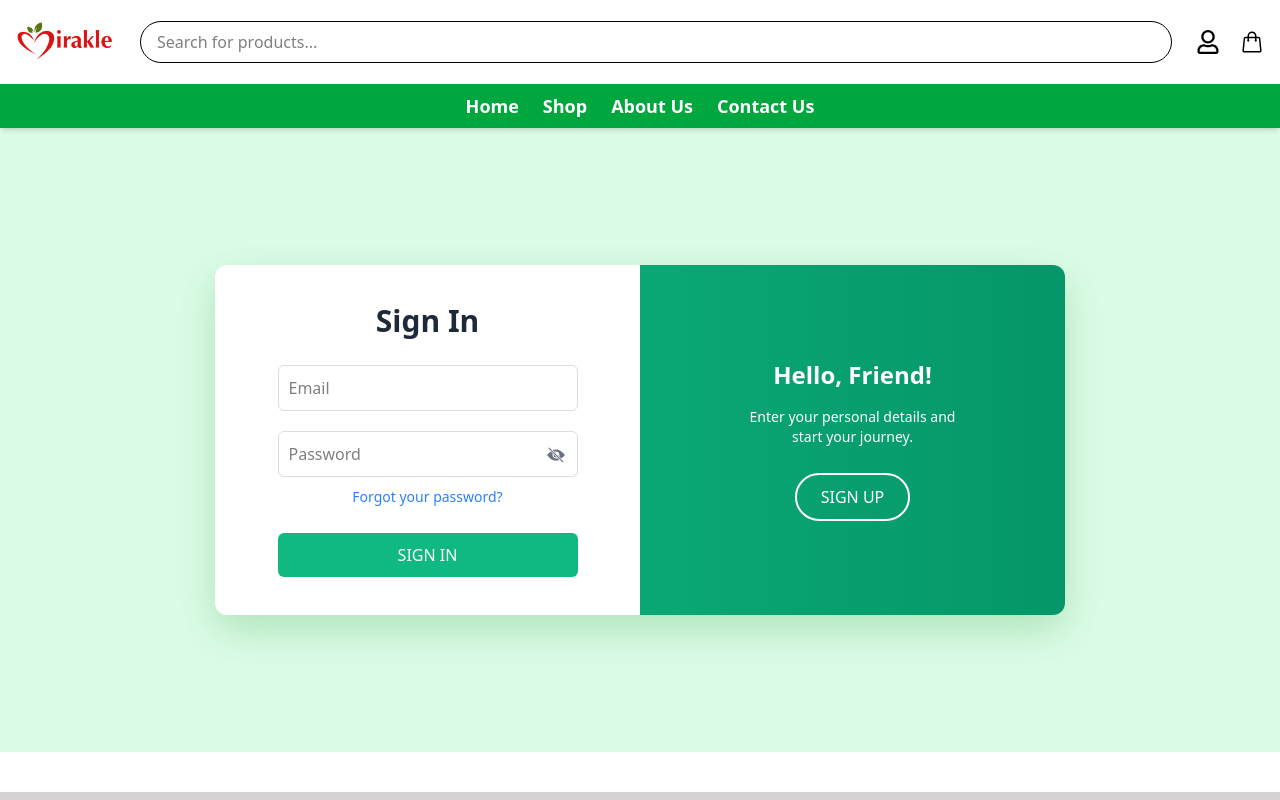
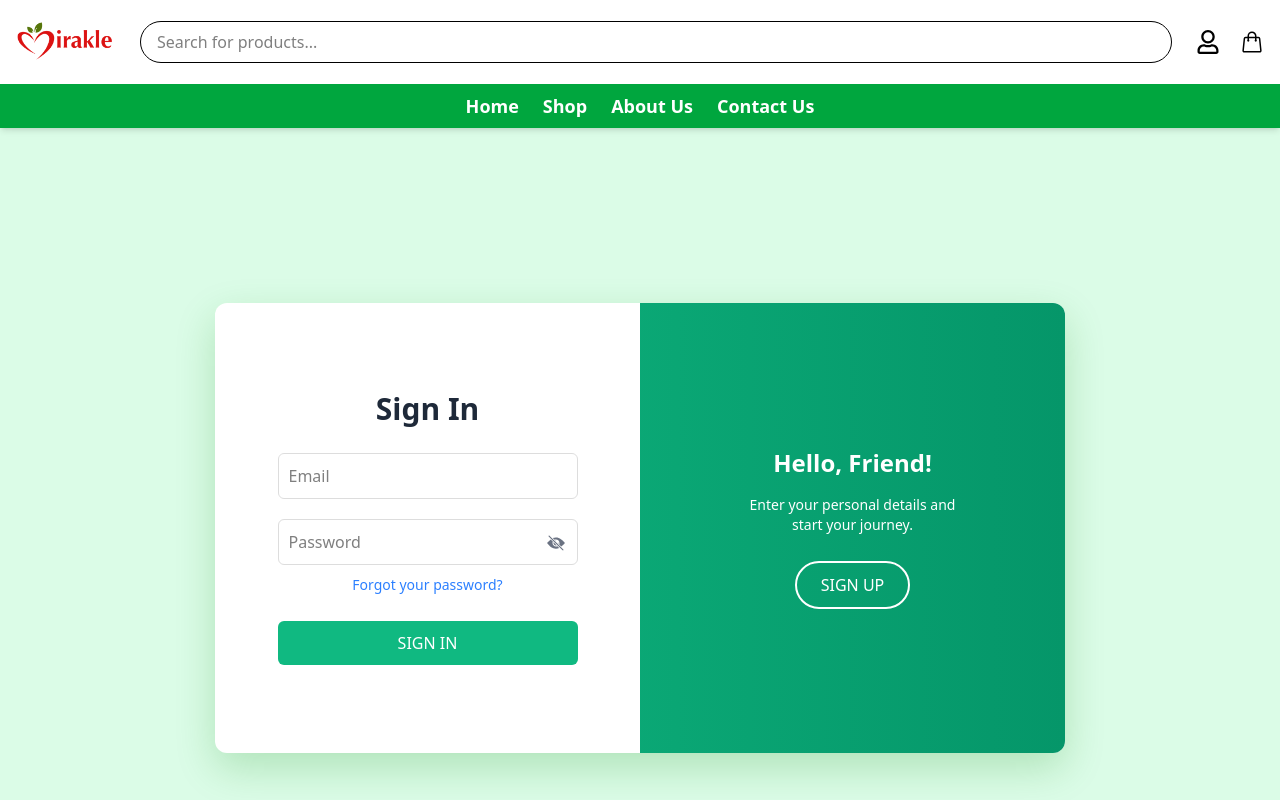
Before and after one commit to Rahulrj777/Mirakle_Client, a React (Vite) app: page /login_signup in a window 1280 px wide. Shown: the top 800 px of the page. Built offline with nearby package versions, Linux system fonts and the light colour scheme.

Commit message:
Force redeploy with vercel.json update

```diff
--- a/src/Style/login.css
+++ b/src/Style/login.css
@@ -1,6 +1,6 @@
 .login-container {
   width: 100%;
-  height: 78vh;
+  height: 100vh;
   display: flex;
   justify-content: center;
   align-items: center;
@@ -10,7 +10,7 @@
   background-color: #fff;
   width: 850px;
   max-width: 100%;
-  min-height: 350px;
+  min-height: 450px;
   border-radius: 12px;
   box-shadow: 0 15px 40px rgba(0, 128, 0, 0.2);
   position: relative;
--- a/src/pages/LoginSignUp.jsx
+++ b/src/pages/LoginSignUp.jsx
@@ -71,7 +71,7 @@ const LoginSignUp = () => {
 
   return (
     <div className="login-container bg-green-100">
-      <div className={`login-box ${isSignUp ? "signup-mode" : ""}`}>
+      <div className={`login-box min-h-[400px] ${isSignUp ? "signup-mode" : ""}`}>
         {/* Sign In Form */}
         <div className="form-container sign-in-container">
           <div className="form-content">
```
